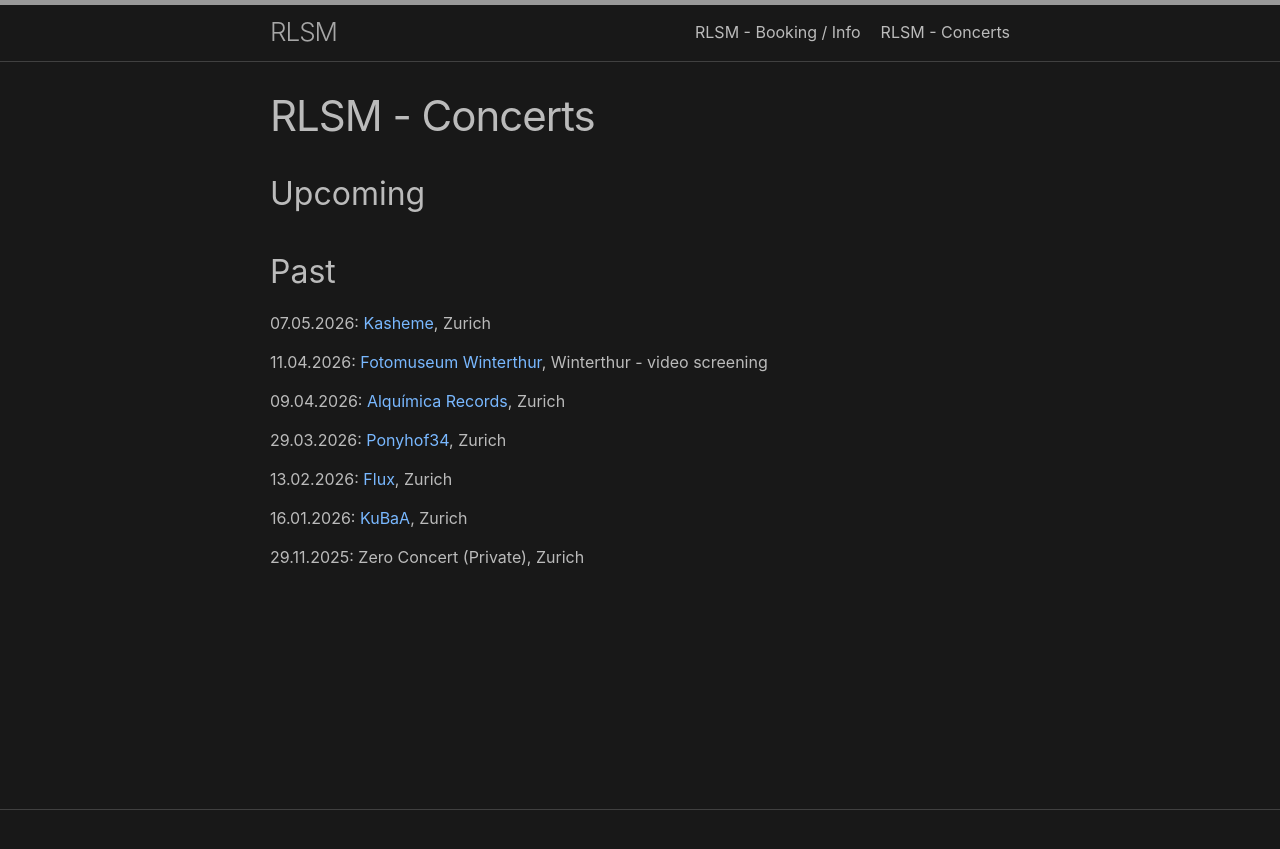
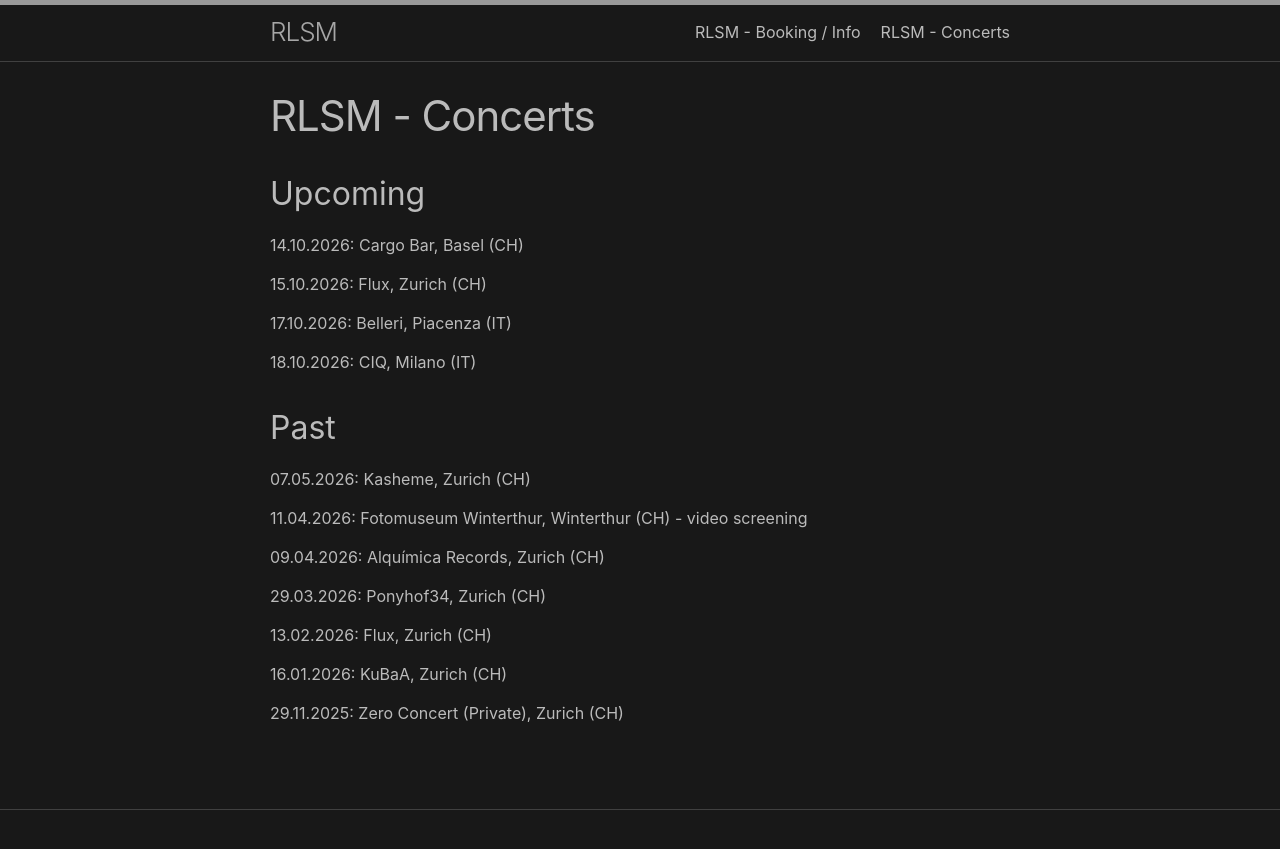
Before and after one commit to rlsm-zik/rlsm-zik.github.io, a Jekyll site: the page built from concerts.md, in a window 1280 px wide. Shown: the top 849 px of the page. Built offline with Jekyll 4.4.1, drawn with Linux system fonts in a browser that asks for light colours.

Commit message:
updated concerts with tour dates

```diff
--- a/concerts.md
+++ b/concerts.md
@@ -6,18 +6,26 @@ permalink: /concerts/
 
 ## Upcoming
 
+14.10.2026: Cargo Bar, Basel (CH)
+
+15.10.2026: Flux, Zurich (CH)
+
+17.10.2026: Belleri, Piacenza (IT)
+
+18.10.2026: CIQ, Milano (IT)
+
 ## Past
 
-07.05.2026: [Kasheme](https://kasheme.com/), Zurich
+07.05.2026: Kasheme, Zurich (CH)
 
-11.04.2026: [Fotomuseum Winterthur](https://www.fotomuseum.ch/), Winterthur - video screening
+11.04.2026: Fotomuseum Winterthur, Winterthur (CH) - video screening
 
-09.04.2026: [Alquímica Records](https://www.alquimicarecords.com), Zurich
+09.04.2026: Alquímica Records, Zurich (CH)
 
-29.03.2026: [Ponyhof34](https://ponyhof34.ch), Zurich
+29.03.2026: Ponyhof34, Zurich (CH)
 
-13.02.2026: [Flux](https://www.flux-bar.ch/), Zurich
+13.02.2026: Flux, Zurich (CH)
 
-16.01.2026: [KuBaA](https://www.kubaa.ch/), Zurich
+16.01.2026: KuBaA, Zurich (CH)
 
-29.11.2025: Zero Concert (Private), Zurich
+29.11.2025: Zero Concert (Private), Zurich (CH)
```
